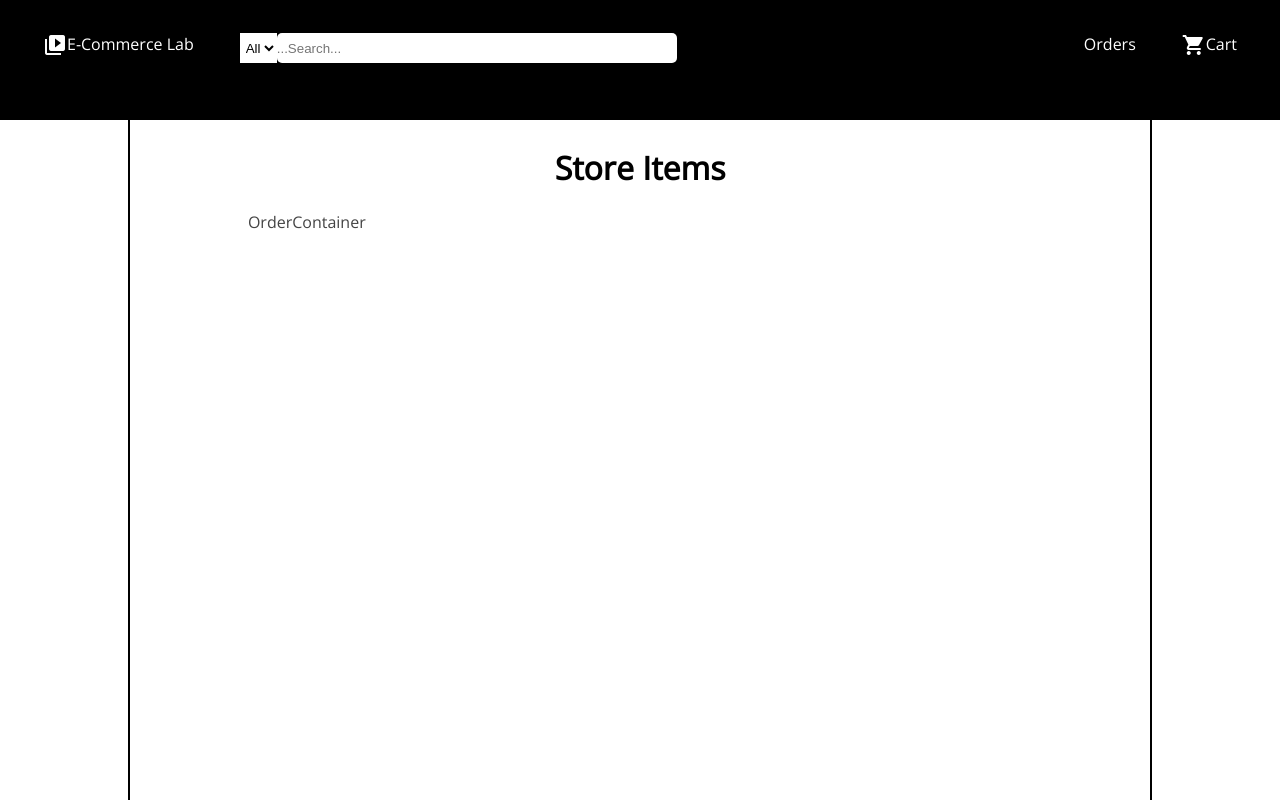
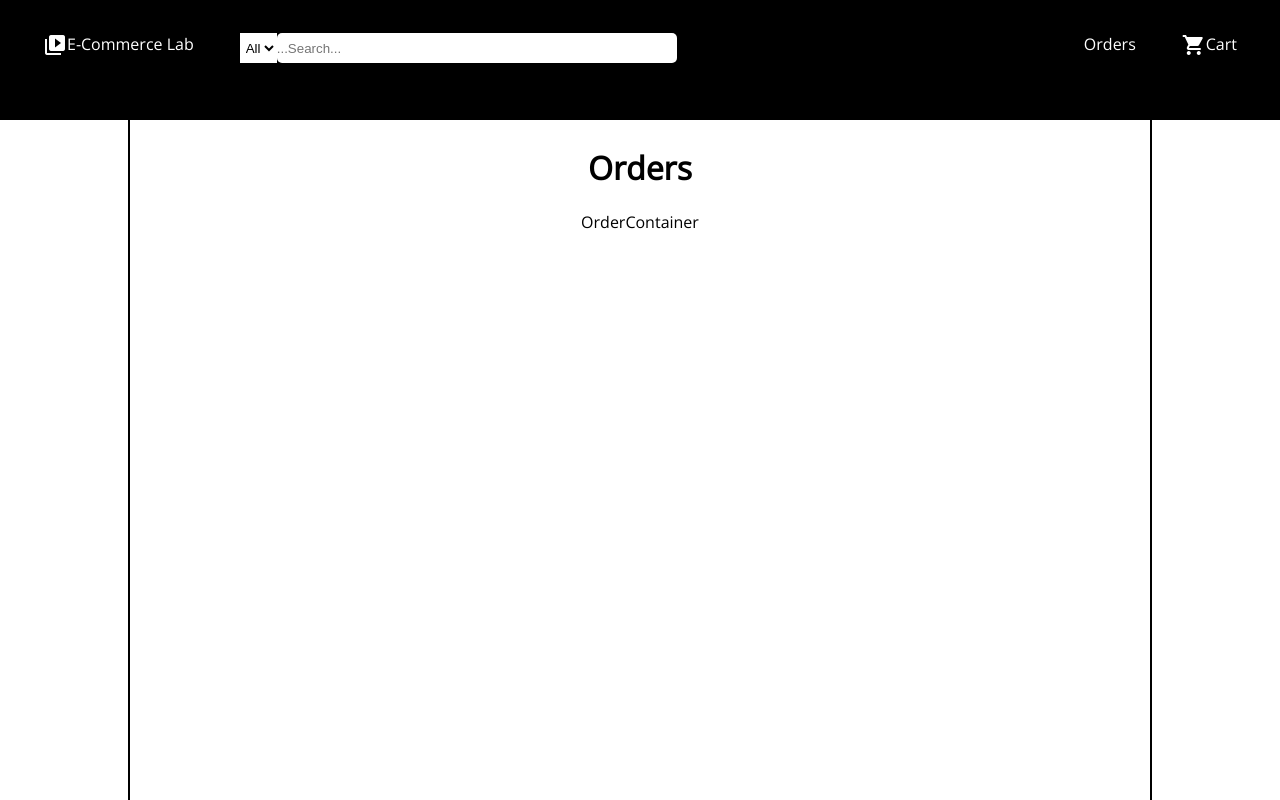
Before and after one commit to reireynoso/block-flix-lab, a React (Create React App) app: page / in a window 1280 px wide. Both pictures are taken after a click on the element "Orders". Built offline with nearby package versions, Linux system fonts and the light colour scheme; data requests are answered from the project's data file.

Commit message:
changees

```diff
--- a/src/components/CartContainer.js
+++ b/src/components/CartContainer.js
@@ -4,11 +4,14 @@ import ItemCardSimplified from './ItemCardSimplfied'
 export default class CartContainer extends Component {
   render() {
     return (
-      <div className="cart-container">
-          {
-              this.props.items.map(item => <ItemCardSimplified item={item}/>)
-          }
-      </div>
+        <div>
+            <h1>Cart</h1>
+            <div className="cart-container">
+                {
+                    this.props.items.map(item => <ItemCardSimplified item={item}/>)
+                }
+            </div>
+        </div>
     );
   }
 }
--- a/src/components/ItemsContainer.js
+++ b/src/components/ItemsContainer.js
@@ -3,10 +3,13 @@ import ItemCard from './ItemCard'
 
 const ItemsContainer = (props) => {
     return(
-        <div className="e-commerce-container">
+        <div>
+            <h1>Store Items</h1>
+            <div className="e-commerce-container">
             {
                 props.items.map(item => <ItemCard key={item.id} item={item}/>)
             }
+            </div>
         </div>
     )
 }
--- a/src/components/MainContainer.js
+++ b/src/components/MainContainer.js
@@ -19,7 +19,6 @@ export default class MainContainer extends Component {
   render() {
     return (
       <div className="main-component">
-          <h1>Store Items</h1>
           {
               this.renderWhat()
           }
--- a/src/components/OrderContainer.js
+++ b/src/components/OrderContainer.js
@@ -3,11 +3,12 @@ import React, { Component } from 'react';
 export default class OrderContainer extends Component {
   render() {
     return (
-      <div className="e-commerce-container">
-          OrderContainer
-
-
-      </div>
+        <div>
+            <h1>Orders</h1>
+            <div className="orders-container">
+                OrderContainer
+            </div>
+        </div>
     );
   }
 }
```
